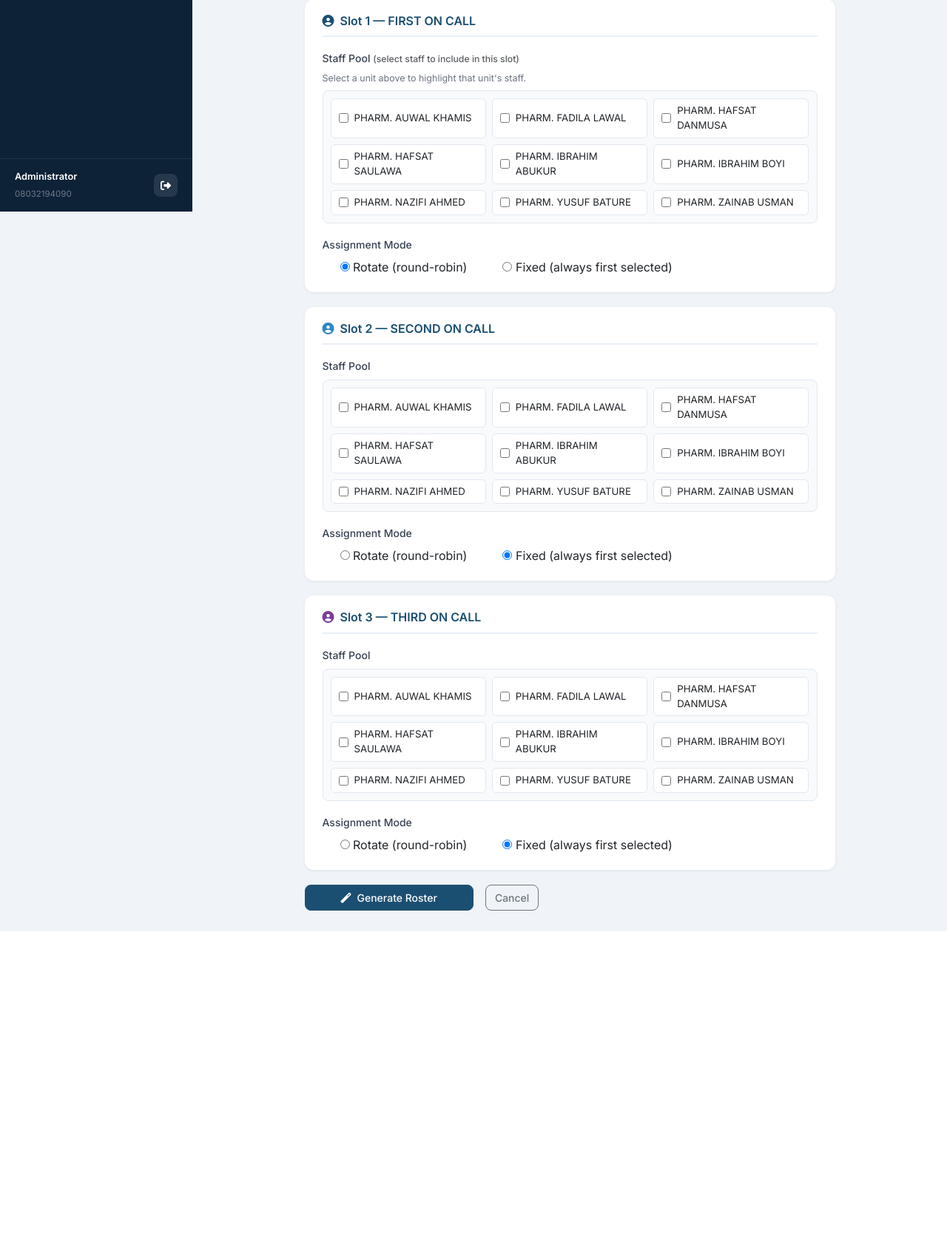
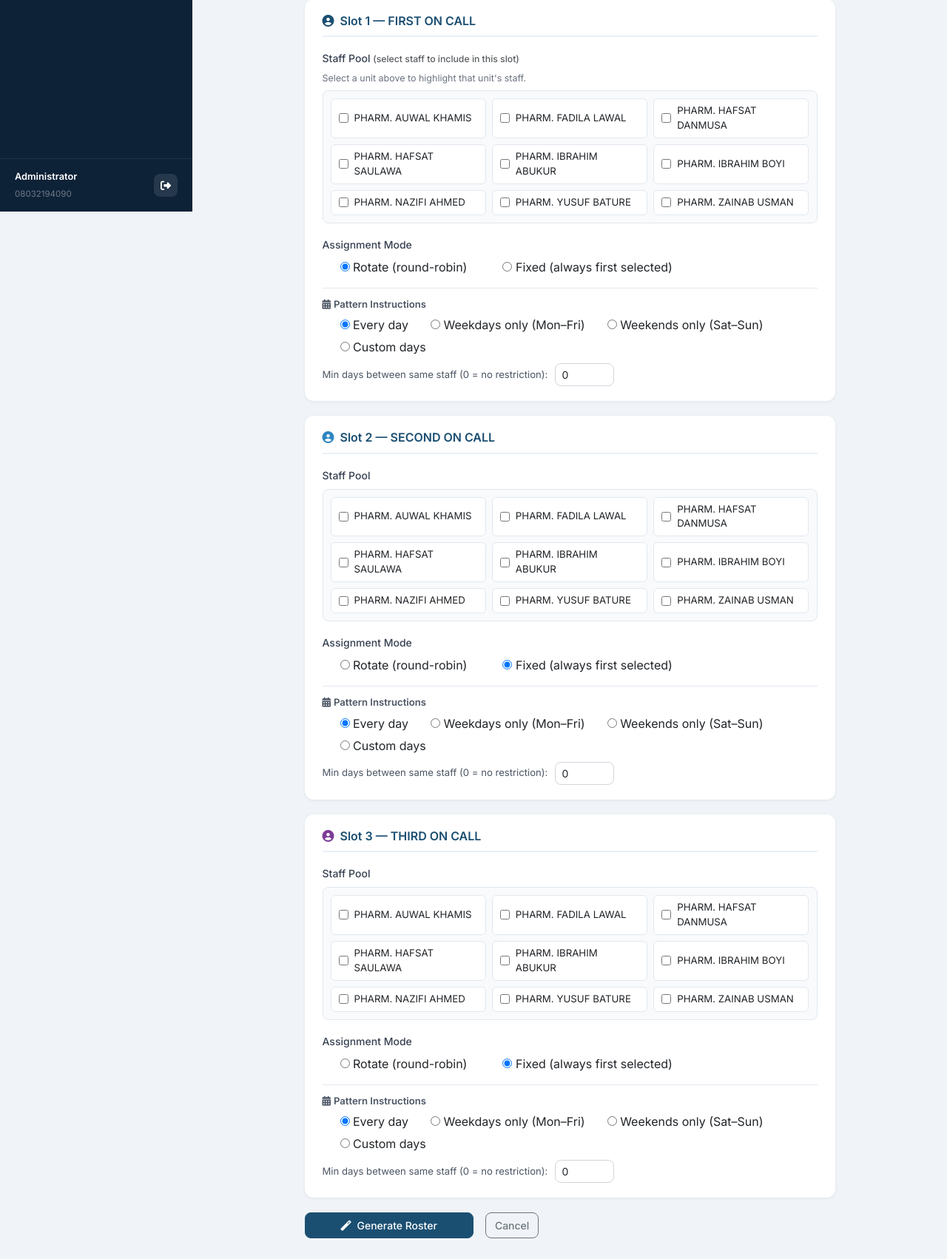
Before and after one commit to nazifia/AUTOROSTER, a Django app: page /rosters/generate/ in a window 1280 px wide. Shown: the part 514-2216 px from the top of the page at 74% size. Before the commit the page ends 1773 px from the top, so only its background shows below. Run offline with Django 5.2, Linux system fonts and the light colour scheme; a user stored in the database is signed in; data comes from the database, SQL or seed files in the repository.

Commit message:
Add roster generation form, template and utilities

```diff
--- a/roster/forms.py
+++ b/roster/forms.py
@@ -99,6 +99,19 @@ class StaffForm(forms.ModelForm):
         )
 
 
+DAYS_OF_WEEK_CHOICES = [
+    ('0', 'Mon'), ('1', 'Tue'), ('2', 'Wed'), ('3', 'Thu'),
+    ('4', 'Fri'), ('5', 'Sat'), ('6', 'Sun'),
+]
+
+DAYS_PATTERN_CHOICES = [
+    ('all', 'Every day'),
+    ('weekdays', 'Weekdays only (Mon–Fri)'),
+    ('weekends', 'Weekends only (Sat–Sun)'),
+    ('custom', 'Custom days'),
+]
+
+
 class RosterGenerateForm(forms.Form):
     unit = forms.ModelChoiceField(
         queryset=Unit.objects.select_related('department__hospital').all(),
@@ -151,6 +164,24 @@ class RosterGenerateForm(forms.Form):
         initial='rotate',
         label='Slot 1 Mode',
     )
+    slot1_days_pattern = forms.ChoiceField(
+        choices=DAYS_PATTERN_CHOICES,
+        initial='all',
+        widget=forms.RadioSelect(attrs={'class': 'days-pattern-radio'}),
+        label='Apply on',
+    )
+    slot1_custom_days = forms.MultipleChoiceField(
+        choices=DAYS_OF_WEEK_CHOICES,
+        required=False,
+        widget=forms.CheckboxSelectMultiple(),
+        label='Custom days',
+    )
+    slot1_min_gap = forms.IntegerField(
+        initial=0, min_value=0, max_value=6, required=False,
+        widget=forms.NumberInput(attrs={'class': 'form-control form-control-sm', 'style': 'width:80px'}),
+        label='Min days between same staff (0 = no restriction)',
+    )
+
     slot2_staff = forms.ModelMultipleChoiceField(
         queryset=Staff.objects.filter(is_active=True).select_related('unit__department'),
         widget=forms.CheckboxSelectMultiple(),
@@ -163,6 +194,24 @@ class RosterGenerateForm(forms.Form):
         initial='fixed',
         label='Slot 2 Mode',
     )
+    slot2_days_pattern = forms.ChoiceField(
+        choices=DAYS_PATTERN_CHOICES,
+        initial='all',
+        widget=forms.RadioSelect(attrs={'class': 'days-pattern-radio'}),
+        label='Apply on',
+    )
+    slot2_custom_days = forms.MultipleChoiceField(
+        choices=DAYS_OF_WEEK_CHOICES,
+        required=False,
+        widget=forms.CheckboxSelectMultiple(),
+        label='Custom days',
+    )
+    slot2_min_gap = forms.IntegerField(
+        initial=0, min_value=0, max_value=6, required=False,
+        widget=forms.NumberInput(attrs={'class': 'form-control form-control-sm', 'style': 'width:80px'}),
+        label='Min days between same staff (0 = no restriction)',
+    )
+
     slot3_staff = forms.ModelMultipleChoiceField(
         queryset=Staff.objects.filter(is_active=True).select_related('unit__department'),
         widget=forms.CheckboxSelectMultiple(),
@@ -175,6 +224,23 @@ class RosterGenerateForm(forms.Form):
         initial='fixed',
         label='Slot 3 Mode',
     )
+    slot3_days_pattern = forms.ChoiceField(
+        choices=DAYS_PATTERN_CHOICES,
+        initial='all',
+        widget=forms.RadioSelect(attrs={'class': 'days-pattern-radio'}),
+        label='Apply on',
+    )
+    slot3_custom_days = forms.MultipleChoiceField(
+        choices=DAYS_OF_WEEK_CHOICES,
+        required=False,
+        widget=forms.CheckboxSelectMultiple(),
+        label='Custom days',
+    )
+    slot3_min_gap = forms.IntegerField(
+        initial=0, min_value=0, max_value=6, required=False,
+        widget=forms.NumberInput(attrs={'class': 'form-control form-control-sm', 'style': 'width:80px'}),
+        label='Min days between same staff (0 = no restriction)',
+    )
 
     def clean(self):
         cleaned = super().clean()
@@ -185,6 +251,9 @@ class RosterGenerateForm(forms.Form):
             raise ValidationError('Select at least one staff for Slot 2.')
         if num_slots >= 3 and not cleaned.get('slot3_staff'):
             raise ValidationError('Select at least one staff for Slot 3.')
+        for n in range(1, num_slots + 1):
+            if cleaned.get(f'slot{n}_days_pattern') == 'custom' and not cleaned.get(f'slot{n}_custom_days'):
+                raise ValidationError(f'Slot {n}: select at least one custom day.')
         return cleaned
 
 
--- a/roster/templates/roster/roster_generate.html
+++ b/roster/templates/roster/roster_generate.html
@@ -48,6 +48,14 @@
     display: none;
   }
   .unit-filter-note.visible { display: block; }
+  .pattern-section { margin-top: 14px; padding-top: 12px; border-top: 1px solid #e2e8f0; }
+  .pattern-section .section-label { font-size: .82rem; font-weight: 600; color: #4b5563; margin-bottom: 6px; }
+  .days-inline { display: flex; flex-wrap: wrap; gap: 6px; }
+  .days-inline .form-check { margin: 0; }
+  .custom-days-row { display: none; margin-top: 8px; }
+  .custom-days-row.visible { display: flex; flex-wrap: wrap; gap: 6px; }
+  .min-gap-row { display: flex; align-items: center; gap: 10px; margin-top: 10px; }
+  .min-gap-row label { font-size: .82rem; color: #4b5563; margin: 0; white-space: nowrap; }
 </style>
 {% endblock %}
 
@@ -153,6 +161,29 @@
             {% endfor %}
           </div>
         </div>
+        <div class="pattern-section">
+          <div class="section-label"><i class="fas fa-calendar-alt me-1"></i>Pattern Instructions</div>
+          <div class="days-inline" id="slot1-days-pattern">
+            {% for choice in form.slot1_days_pattern %}
+            <div class="form-check form-check-inline">
+              {{ choice.tag }}
+              <label class="form-check-label" for="{{ choice.id_for_label }}">{{ choice.choice_label }}</label>
+            </div>
+            {% endfor %}
+          </div>
+          <div class="custom-days-row" id="slot1-custom-days-row">
+            {% for choice in form.slot1_custom_days %}
+            <div class="form-check form-check-inline">
+              {{ choice.tag }}
+              <label class="form-check-label" for="{{ choice.id_for_label }}">{{ choice.choice_label }}</label>
+            </div>
+            {% endfor %}
+          </div>
+          <div class="min-gap-row">
+            <label for="{{ form.slot1_min_gap.id_for_label }}">{{ form.slot1_min_gap.label }}:</label>
+            {{ form.slot1_min_gap }}
+          </div>
+        </div>
       </div>
 
       <!-- Slot 2 -->
@@ -180,6 +211,29 @@
             {% endfor %}
           </div>
         </div>
+        <div class="pattern-section">
+          <div class="section-label"><i class="fas fa-calendar-alt me-1"></i>Pattern Instructions</div>
+          <div class="days-inline" id="slot2-days-pattern">
+            {% for choice in form.slot2_days_pattern %}
+            <div class="form-check form-check-inline">
+              {{ choice.tag }}
+              <label class="form-check-label" for="{{ choice.id_for_label }}">{{ choice.choice_label }}</label>
+            </div>
+            {% endfor %}
+          </div>
+          <div class="custom-days-row" id="slot2-custom-days-row">
+            {% for choice in form.slot2_custom_days %}
+            <div class="form-check form-check-inline">
+              {{ choice.tag }}
+              <label class="form-check-label" for="{{ choice.id_for_label }}">{{ choice.choice_label }}</label>
+            </div>
+            {% endfor %}
+          </div>
+          <div class="min-gap-row">
+            <label for="{{ form.slot2_min_gap.id_for_label }}">{{ form.slot2_min_gap.label }}:</label>
+            {{ form.slot2_min_gap }}
+          </div>
+        </div>
       </div>
 
       <!-- Slot 3 -->
@@ -205,6 +259,29 @@
               <label class="form-check-label" for="{{ choice.id_for_label }}">{{ choice.choice_label }}</label>
             </div>
             {% endfor %}
+          </div>
+        </div>
+        <div class="pattern-section">
+          <div class="section-label"><i class="fas fa-calendar-alt me-1"></i>Pattern Instructions</div>
+          <div class="days-inline" id="slot3-days-pattern">
+            {% for choice in form.slot3_days_pattern %}
+            <div class="form-check form-check-inline">
+              {{ choice.tag }}
+              <label class="form-check-label" for="{{ choice.id_for_label }}">{{ choice.choice_label }}</label>
+            </div>
+            {% endfor %}
+          </div>
+          <div class="custom-days-row" id="slot3-custom-days-row">
+            {% for choice in form.slot3_custom_days %}
+            <div class="form-check form-check-inline">
+              {{ choice.tag }}
+              <label class="form-check-label" for="{{ choice.id_for_label }}">{{ choice.choice_label }}</label>
+            </div>
+            {% endfor %}
+          </div>
+          <div class="min-gap-row">
+            <label for="{{ form.slot3_min_gap.id_for_label }}">{{ form.slot3_min_gap.label }}:</label>
+            {{ form.slot3_min_gap }}
           </div>
         </div>
       </div>
@@ -314,5 +391,21 @@
   if (unitSelect.value) {
     filterStaffByUnit(unitSelect.value);
   }
+
+  // Show/hide custom days checkboxes per slot
+  function setupCustomDaysToggle(slotNum) {
+    const radios = document.querySelectorAll(`[name="slot${slotNum}_days_pattern"]`);
+    const customRow = document.getElementById(`slot${slotNum}-custom-days-row`);
+    function update() {
+      const val = document.querySelector(`[name="slot${slotNum}_days_pattern"]:checked`);
+      customRow.classList.toggle('visible', val && val.value === 'custom');
+    }
+    radios.forEach(r => r.addEventListener('change', update));
+    update();
+  }
+
+  setupCustomDaysToggle(1);
+  setupCustomDaysToggle(2);
+  setupCustomDaysToggle(3);
 </script>
 {% endblock %}
--- a/roster/views.py
+++ b/roster/views.py
@@ -359,6 +359,15 @@ def roster_generate(request):
             slot1_mode=cd['slot1_mode'],
             slot2_mode=cd['slot2_mode'],
             slot3_mode=cd['slot3_mode'],
+            slot1_days_pattern=cd.get('slot1_days_pattern', 'all'),
+            slot1_custom_days=cd.get('slot1_custom_days') or [],
+            slot1_min_gap=cd.get('slot1_min_gap') or 0,
+            slot2_days_pattern=cd.get('slot2_days_pattern', 'all'),
+            slot2_custom_days=cd.get('slot2_custom_days') or [],
+            slot2_min_gap=cd.get('slot2_min_gap') or 0,
+            slot3_days_pattern=cd.get('slot3_days_pattern', 'all'),
+            slot3_custom_days=cd.get('slot3_custom_days') or [],
+            slot3_min_gap=cd.get('slot3_min_gap') or 0,
         )
 
         messages.success(request, f'Roster for {calendar.month_name[month]} {year} generated.')
```
Also changed, not shown: roster/utils.py (+55 -14 lines).
